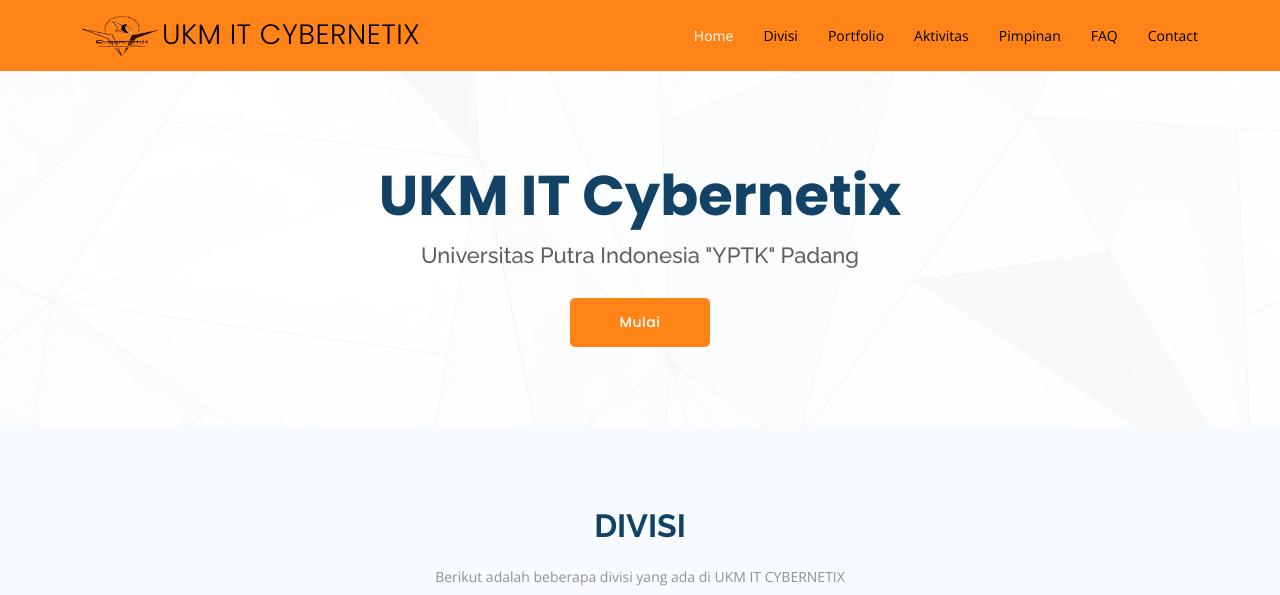
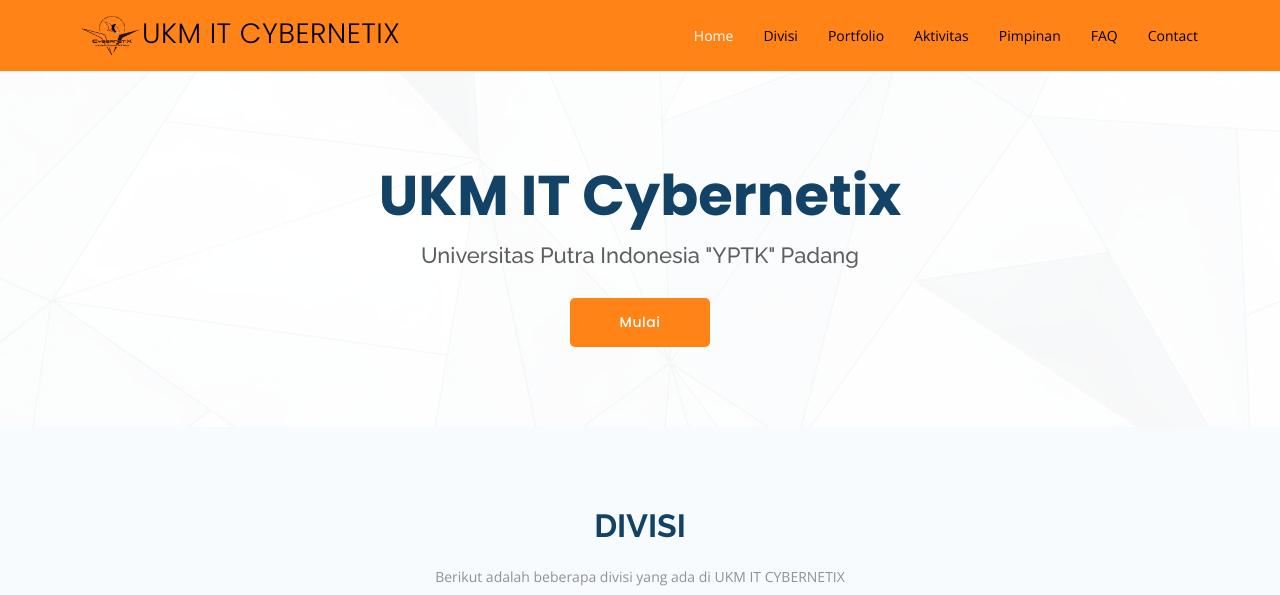
Before and after one commit to FajriDaus/Front-end-cybernetix, a plain HTML site: page index.html in a window 1280 px wide. Shown: the top 595 px of the page. Drawn offline with nearby package versions, Linux system fonts and the light colour scheme.

Commit message:
mengganti ukuran logo cx

```diff
--- a/index.html
+++ b/index.html
@@ -68,7 +68,7 @@
   <header class="navbar-custom fixed-top" id="header" >
     <div class="container d-flex align-items-center justify-content-between">
 
-      <a href="index.html" class="logo"><img src="assets/img/cxlogo.png" width="80" height="100" alt="logo ukm" class="img-fluid">UKM IT CYBERNETIX</a>
+      <a href="index.html" class="logo"><img src="assets/img/cxlogo.png" width="60" height="80" alt="logo ukm" class="img-fluid">UKM IT CYBERNETIX</a>
 
       <nav id="navbar" class="navbar">
         <ul>
```
